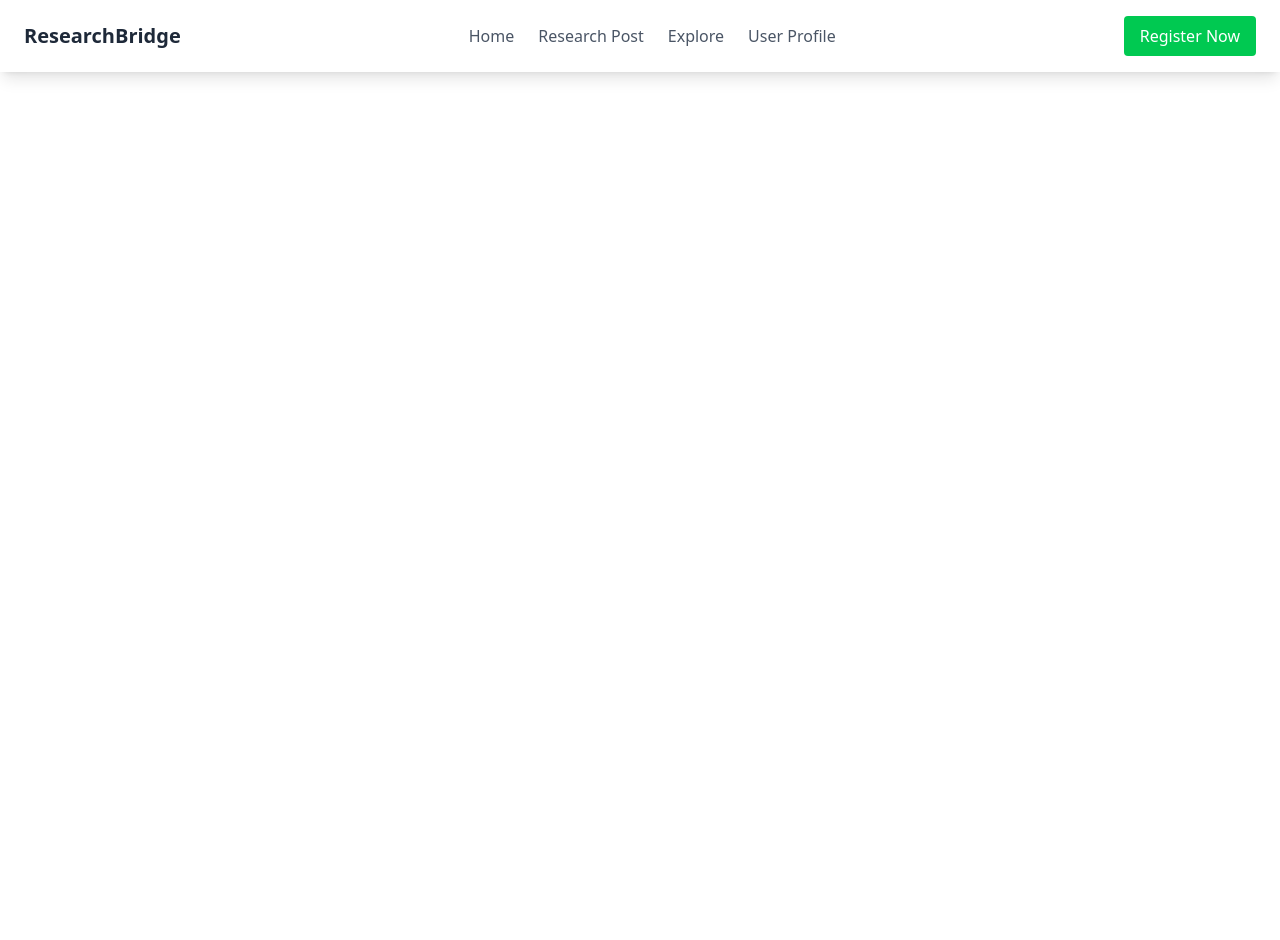
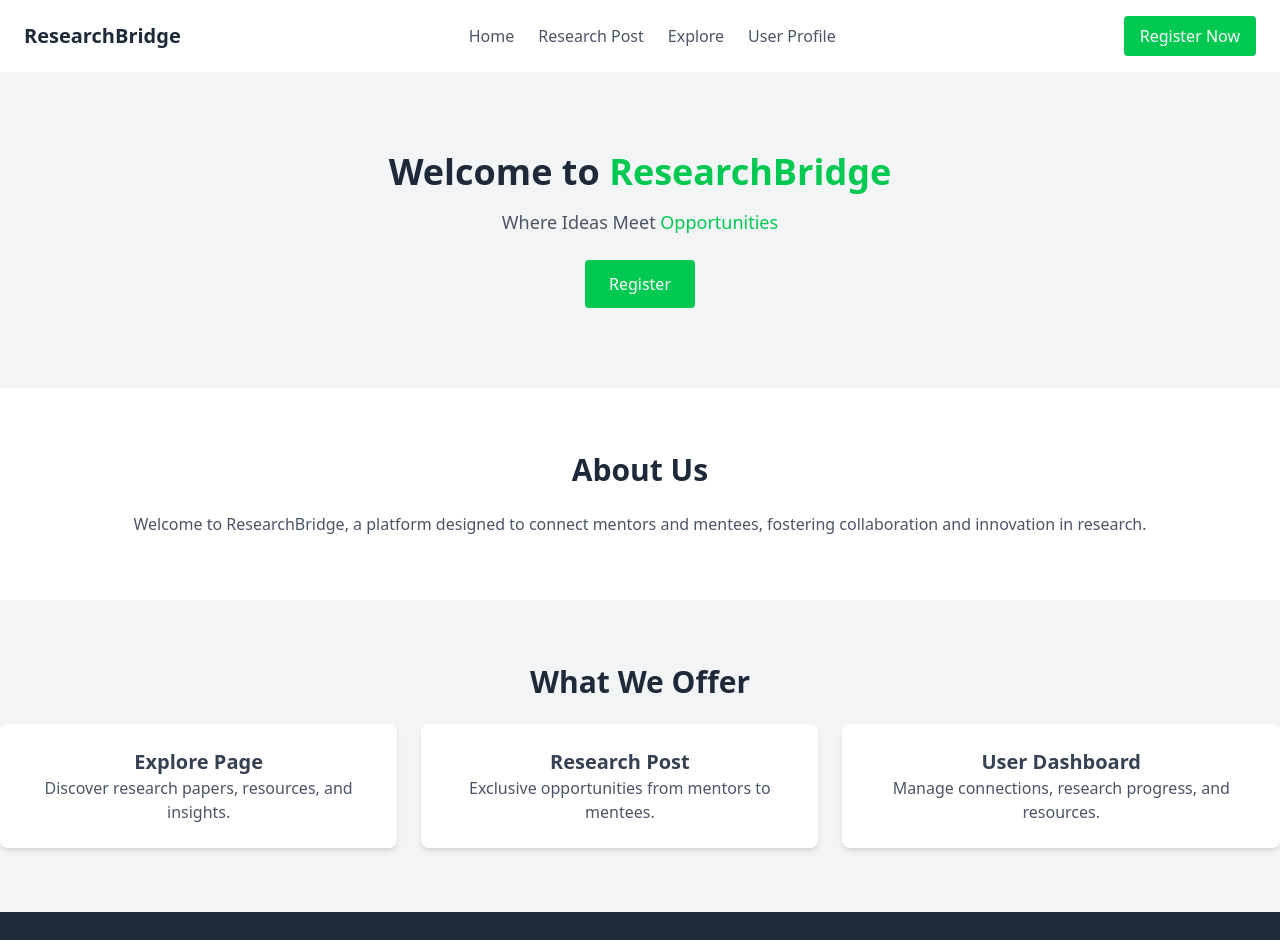
Before and after one commit to SoumyaU25/ResearchBridge, a React (Vite) app in the folder frontend/: page / in a window 1280 px wide. Shown: the top 940 px of the page. Before the commit the page ends 800 px from the top, so only its background shows below. Built offline with nearby package versions, Linux system fonts and the light colour scheme.

Commit message:
frontend done

```diff
--- a/frontend/src/App.jsx
+++ b/frontend/src/App.jsx
@@ -1,10 +1,18 @@
 import { useState } from 'react'
-import Navbar from "./components/Navbar";
+import Navbarr from "./components/home/Navbarr";
+import Hero from "./components/home/Hero";
+import About from "./components/home/About";
+import Features from "./components/home/Features";
+import Footer from "./components/home/Footer";
 
 function App() {
    return(
     <div className="font-sans">
-     <Navbar/>
+     <Navbarr/>
+     <Hero/>
+     <About/>
+     <Features/>
+     <Footer/>
     </div>
    )
 }
--- /dev/null
+++ b/frontend/src/components/home/About.jsx
@@ -0,0 +1,17 @@
+import React from 'react'
+
+const About = () => {
+  return (
+    <section className="py-16 bg-white">
+      <div className="container mx-auto text-center">
+        <h2 className="text-3xl font-bold text-gray-800 mb-6">About Us</h2>
+        <p className="text-gray-600">
+          Welcome to ResearchBridge, a platform designed to connect mentors and mentees,
+          fostering collaboration and innovation in research.
+        </p>
+      </div>
+    </section>
+  )
+}
+
+export default About
--- /dev/null
+++ b/frontend/src/components/home/Features.jsx
@@ -0,0 +1,35 @@
+import React from 'react'
+
+const Features = () => {
+    const features = [
+        {
+          title: "Explore Page",
+          description: "Discover research papers, resources, and insights.",
+        },
+        {
+          title: "Research Post",
+          description: "Exclusive opportunities from mentors to mentees.",
+        },
+        {
+          title: "User Dashboard",
+          description: "Manage connections, research progress, and resources.",
+        },
+      ];
+  return (
+    <section className="py-16 bg-gray-100">
+      <div className="container mx-auto text-center">
+        <h2 className="text-3xl font-bold text-gray-800 mb-6">What We Offer</h2>
+        <div className="flex justify-center space-x-6">
+          {features.map((feature, index) => (
+            <div key={index} className="bg-white shadow-md p-6 rounded-lg">
+              <h3 className="text-xl font-bold text-gray-700">{feature.title}</h3>
+              <p className="text-gray-600">{feature.description}</p>
+            </div>
+          ))}
+        </div>
+      </div>
+    </section>
+  )
+}
+
+export default Features
--- /dev/null
+++ b/frontend/src/components/home/Footer.jsx
@@ -0,0 +1,11 @@
+import React from 'react'
+
+const Footer = () => {
+  return (
+    <footer className="bg-gray-800 py-6 text-center text-white">
+    <p>© 2025 ResearchBridge. All rights reserved.</p>
+  </footer>
+  )
+}
+
+export default Footer
--- /dev/null
+++ b/frontend/src/components/home/Hero.jsx
@@ -0,0 +1,21 @@
+import React from 'react'
+
+const Hero = () => {
+  return (
+    <section className="bg-gray-100 py-20">
+      <div className="container mx-auto flex flex-col items-center text-center">
+        <h1 className="text-4xl font-bold text-gray-800 mb-4">
+          Welcome to <span className="text-green-500">ResearchBridge</span>
+        </h1>
+        <p className="text-lg text-gray-600 mb-6">
+          Where Ideas Meet <span className="text-green-500">Opportunities</span>
+        </p>
+        <button className="bg-green-500 text-white px-6 py-3 rounded hover:bg-green-600">
+          Register
+        </button>
+      </div>
+    </section>
+  )
+}
+
+export default Hero
--- a/frontend/src/components/Navbar.jsx
+++ b/frontend/src/components/home/Navbarr.jsx
@@ -1,6 +1,6 @@
 import React from 'react'
 
-const Navbar = () => {
+const Navbarr = () => {
   return (
     <nav className="bg-white shadow-lg">
     <div className="container mx-auto flex justify-between items-center py-4 px-6">
@@ -19,4 +19,4 @@ const Navbar = () => {
   )
 }
 
-export default Navbar
+export default Navbarr
```
